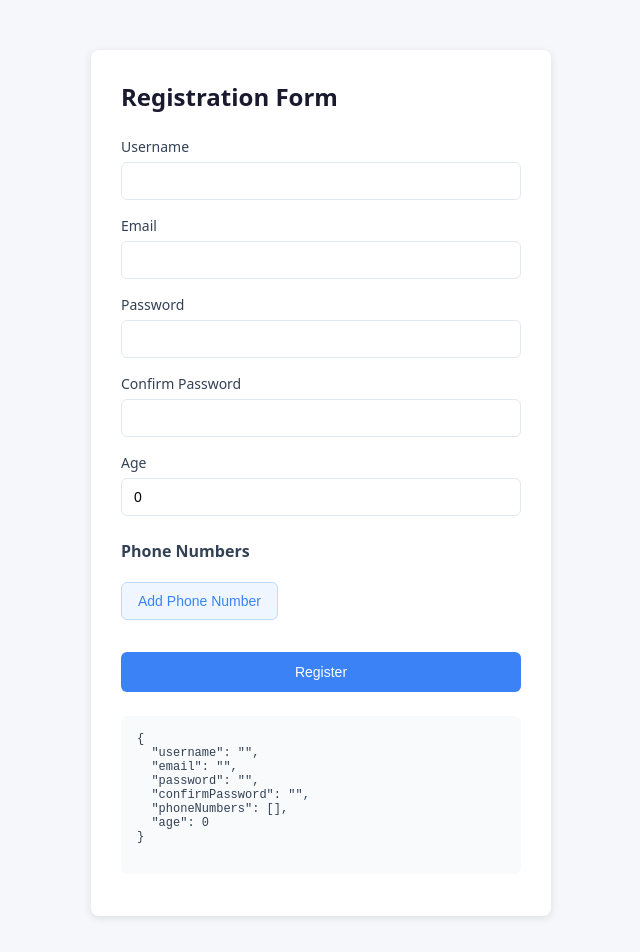
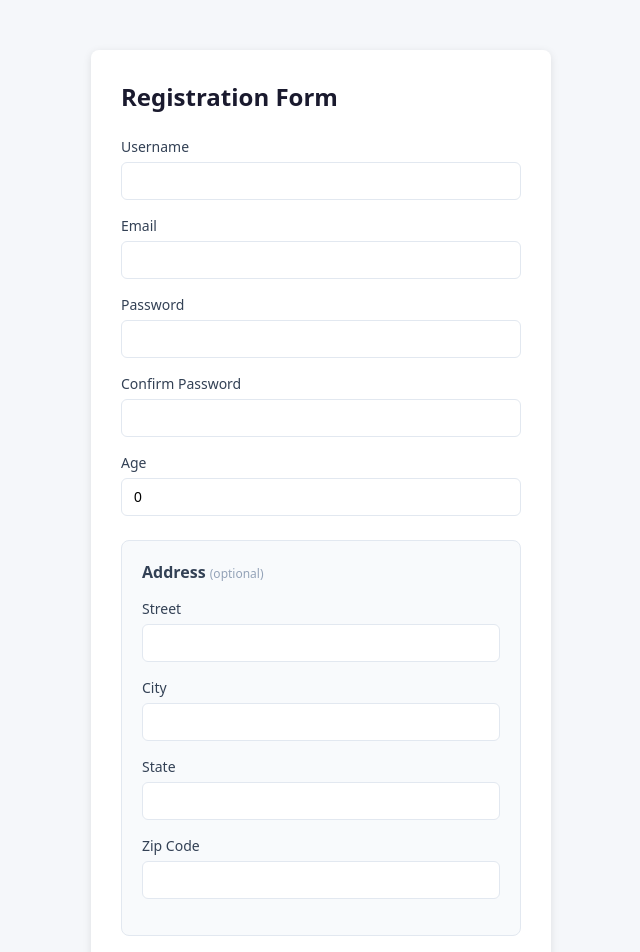
Before and after one commit to praveenfuloria/reactive-form-app, an Angular app: page / in a window 1280 px wide. Shown: the top 952 px of the page, without its empty margins (319-959 px from the left). Built offline with nearby package versions, Linux system fonts and the light colour scheme.

Commit message:
Nested Form Group

```diff
--- a/src/app/app.css
+++ b/src/app/app.css
@@ -143,3 +143,24 @@ input.ng-invalid.ng-touched {
 .phone-numbers-section > button:hover {
   background-color: #dbeafe;
 }
+
+.address-section {
+  margin-top: 24px;
+  margin-bottom: 24px;
+  padding: 20px;
+  background-color: #f8fafc;
+  border-radius: 8px;
+  border: 1px solid #e2e8f0;
+}
+
+.address-section h3 {
+  margin: 0 0 16px 0;
+  font-size: 16px;
+  color: #334155;
+}
+
+.optional-label {
+  font-size: 12px;
+  font-weight: normal;
+  color: #94a3b8;
+}
--- a/src/app/app.html
+++ b/src/app/app.html
@@ -96,6 +96,38 @@
       </div>
     </div>
 
+    <div class="address-section">
+      <h3>Address <span class="optional-label">(optional)</span></h3>
+
+      <div formGroupName="address">
+        <div class="form-group">
+          <label for="street">Street</label>
+          <input type="text" id="street" formControlName="street" />
+        </div>
+
+        <div class="form-group">
+          <label for="city">City</label>
+          <input type="text" id="city" formControlName="city" />
+        </div>
+
+        <div class="form-group">
+          <label for="state">State</label>
+          <input type="text" id="state" formControlName="state" />
+        </div>
+
+        <div class="form-group">
+          <label for="zipcode">Zip Code</label>
+          <input type="text" id="zipcode" formControlName="zipCode" />
+
+          <div class="error-messages">
+            @if (zipCode.errors?.['pattern'] && zipCode.touched) {
+              <span>Zip code must contain only numbers.</span>
+            }
+          </div>
+        </div>
+      </div>
+    </div>
+
     <div class="form-group" class="phone-numbers-section">
       <h3>Phone Numbers</h3>
       <div formArrayName="phoneNumbers">
--- a/src/app/app.ts
+++ b/src/app/app.ts
@@ -50,6 +50,14 @@ export class App {
         age: this.nonfb.control(0, {
           validators: [Validators.required, Validators.min(18), Validators.max(120)],
         }),
+        address: this.fb.group({
+          street: this.nonfb.control(''),
+          city: this.nonfb.control(''),
+          state: this.nonfb.control(''),
+          zipCode: this.nonfb.control('', {
+            validators: [Validators.pattern(/^[0-9]+$/)],
+          }),
+        }),
       },
       { validators: [passwordsMatch] },
     );
@@ -100,4 +108,24 @@ export class App {
   removePhoneNumber(index: number): void {
     this.phoneNumbers.removeAt(index);
   }
+
+  get address(): FormGroup {
+    return this.registrationForm.get('address') as FormGroup;
+  }
+
+  get street(): FormControl {
+    return this.address.get('street') as FormControl;
+  }
+
+  get city(): FormControl {
+    return this.address.get('city') as FormControl;
+  }
+
+  get state(): FormControl {
+    return this.address.get('state') as FormControl;
+  }
+
+  get zipCode(): FormControl {
+    return this.address.get('zipCode') as FormControl;
+  }
 }
```
